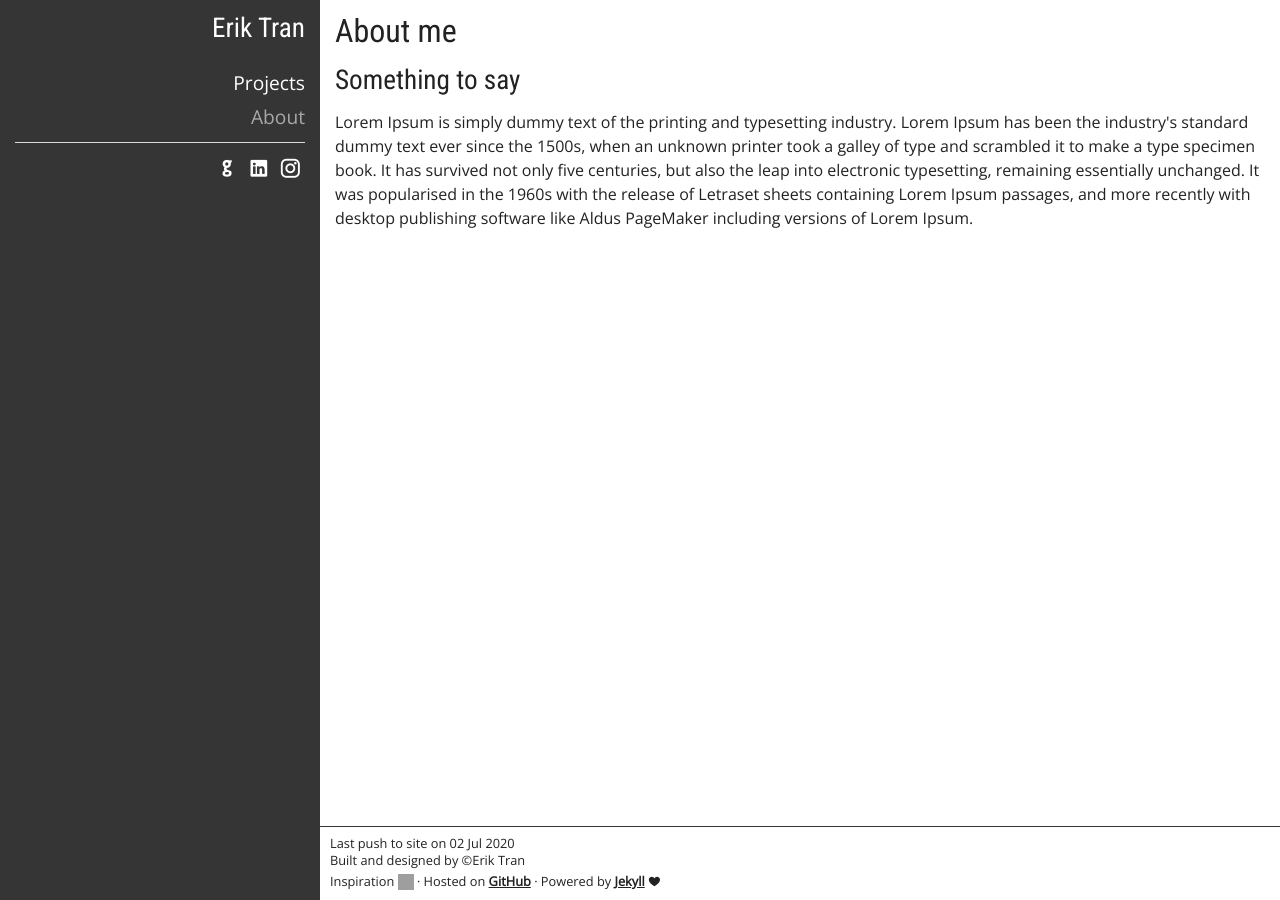
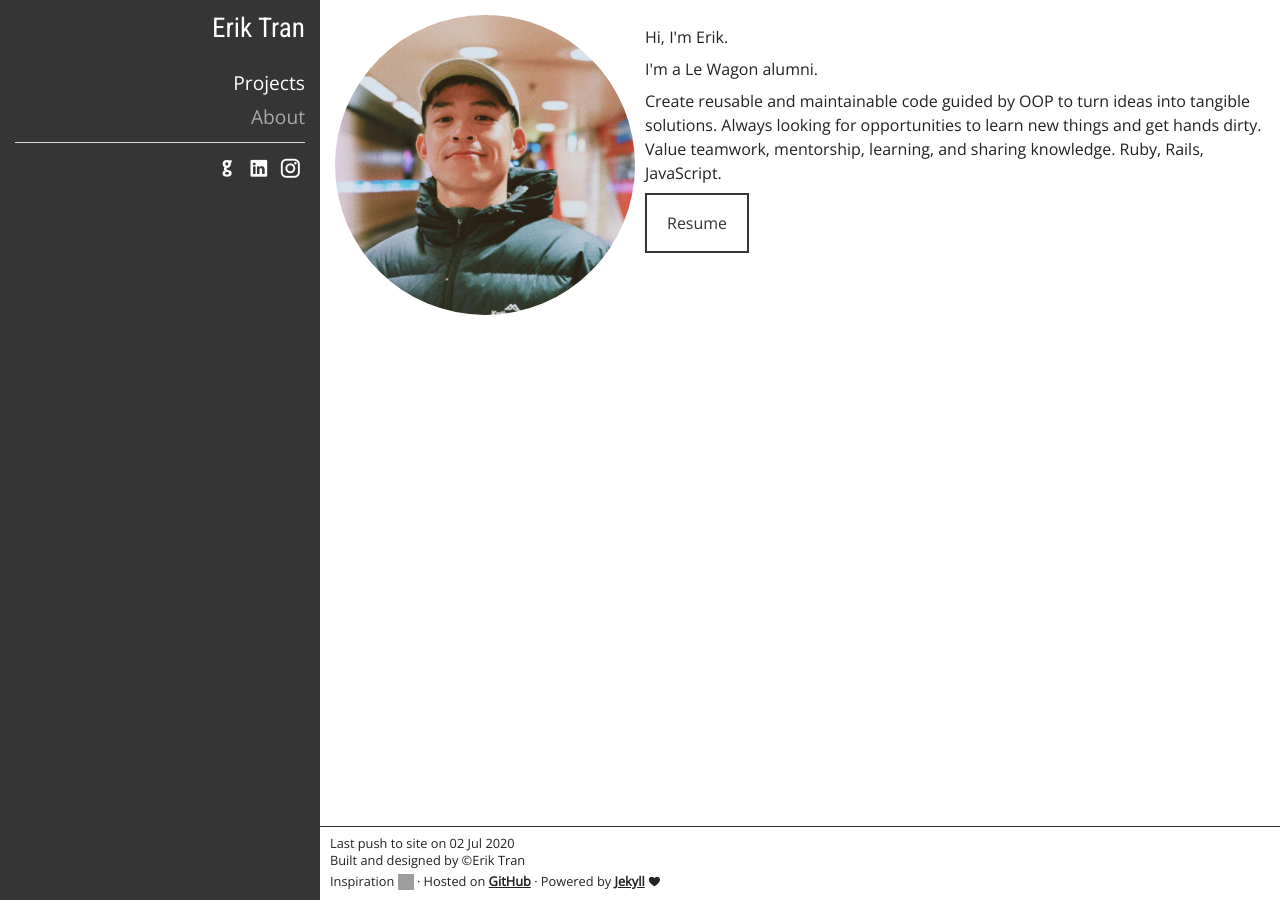
Before and after one commit to erik-trantt/erik-trantt.github.io, a Jekyll site: the page built from about.html, in a window 1280 px wide. Built offline with Jekyll 4.4.1, drawn with Linux system fonts in a browser that asks for light colours; grey boxes are pictures that could not be loaded.

Commit message:
added a place holder for projects page, added profile photo and resume

```diff
--- a/about.html
+++ b/about.html
@@ -2,8 +2,15 @@
 layout: default
 title: About
 permalink: /about
-date:   2020-07-02
 ---
-<h1>About me</h1>
-<h2>Something to say</h2>
-<p>Lorem Ipsum is simply dummy text of the printing and typesetting industry. Lorem Ipsum has been the industry's standard dummy text ever since the 1500s, when an unknown printer took a galley of type and scrambled it to make a type specimen book. It has survived not only five centuries, but also the leap into electronic typesetting, remaining essentially unchanged. It was popularised in the 1960s with the release of Letraset sheets containing Lorem Ipsum passages, and more recently with desktop publishing software like Aldus PageMaker including versions of Lorem Ipsum.</p>
+<div class="profile">
+  <img src="/assets/images/profile.jpg" alt="Erik Tran's profile photo">
+  <div class="profile-bio">
+    <p>Hi, I'm Erik.</p>
+    <p>I'm a Le Wagon alumni.</p>
+    <p>Create reusable and maintainable code guided by OOP to turn ideas into tangible solutions. Always looking for opportunities to learn new things and get hands dirty. Value teamwork, mentorship, learning, and sharing knowledge. Ruby, Rails, JavaScript.</p>
+    <div>
+    <a class="btn-cta-resume" href="/assets/files/erik-tran-resume.pdf" target="_blank" rel="noopener noreferrer">Resume</a>
+  </div>
+  </div>
+</div>
```
Also changed, not shown: projects.md (added, +9 -0 lines), assets/images/profile.jpg (added), 1 other file.
